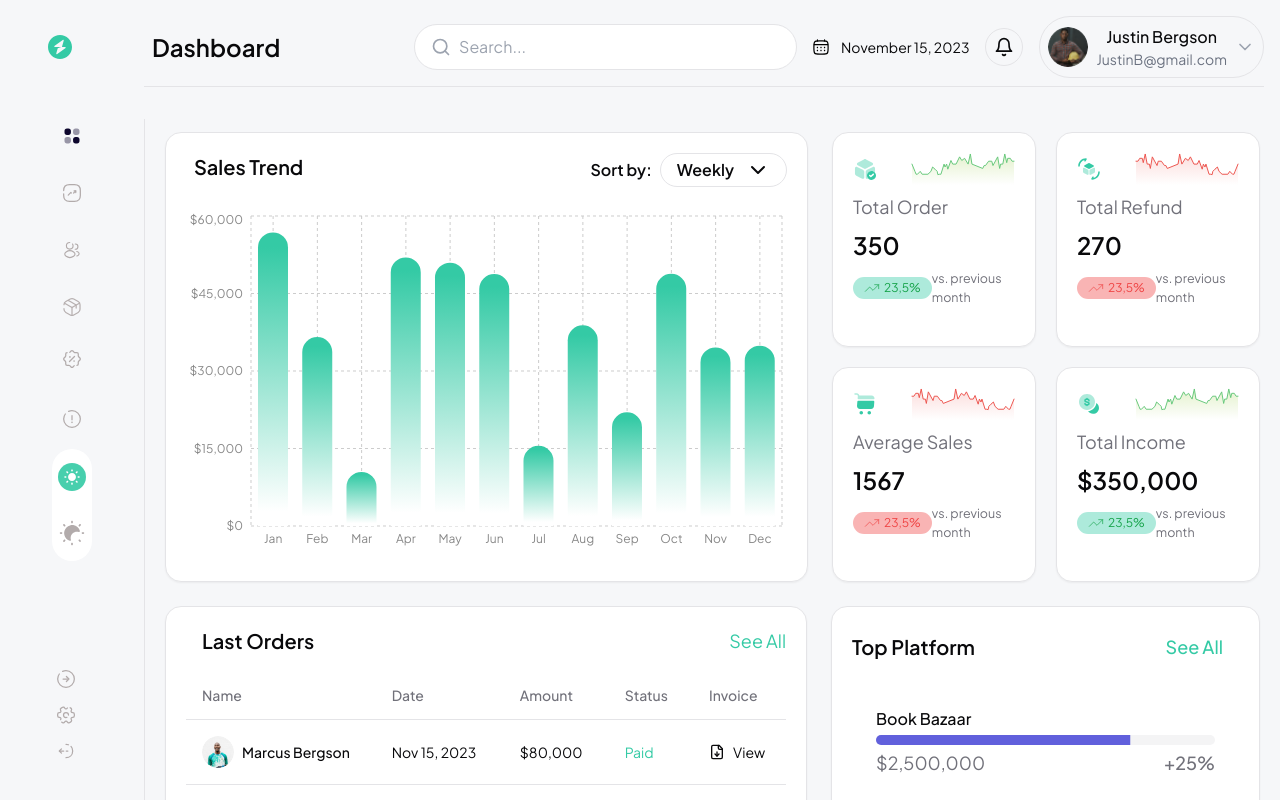
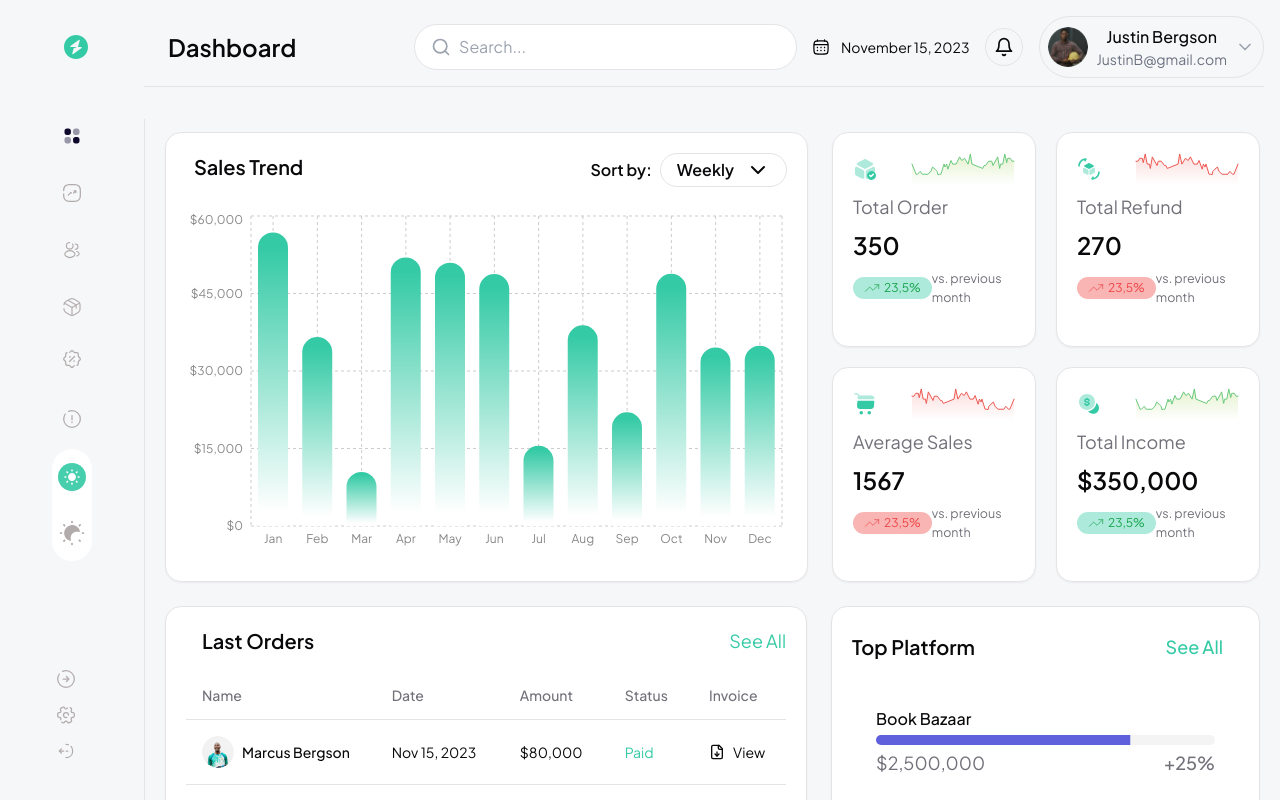
Before and after one commit to imendy/Geepay-Dashboard-Frontend-Challenge, a Next.js app: page / in a window 1280 px wide. Built offline with nearby package versions, Linux system fonts and the light colour scheme.

Commit message:
feat: indicator width

```diff
--- a/components/collaborate/Navbar.tsx
+++ b/components/collaborate/Navbar.tsx
@@ -37,7 +37,7 @@ const Navbar = () => {
     <header className="bg-background w-full py-4 px-4 mx-auto z-50">
       <div className="flex items-center justify-between mx-auto w-full">
         <span className="flex items-center gap-4 ml-8">
-          <div className=" ">
+          <div className="ml-4 ">
             <Link href="/">
               <Image
                src="/icons/Logo.svg"
--- a/components/collaborate/SideMenu.tsx
+++ b/components/collaborate/SideMenu.tsx
@@ -156,7 +156,7 @@ const SideNav = () => {
             ></div> */}
 
 <div
-                className="absolute top-0 right-0 dark:bg-white bg-black h-6 w-[4px] transform -translate-y-2/4 rounded-tl rounded-bl"
+                className="absolute top-0 right-0 dark:bg-white bg-black h-6 w-[3px] transform -translate-y-2/4 rounded-tl rounded-bl"
                 style={{ top: activeItemIndex !== null && menuHeight !== null ? `calc(${activeItemIndex} * ${menuHeight}px)` : 0 }}
             ></div>
 
```
